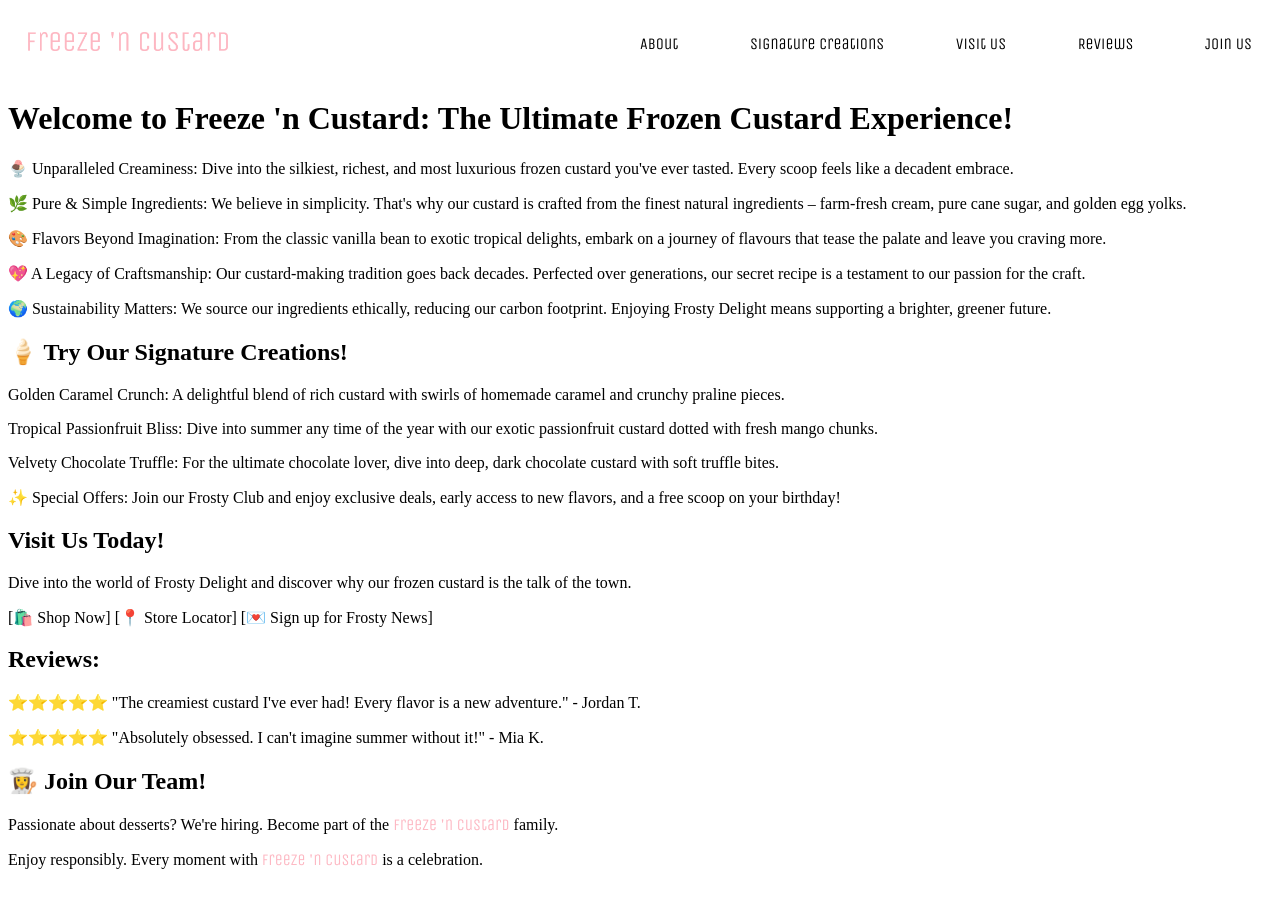
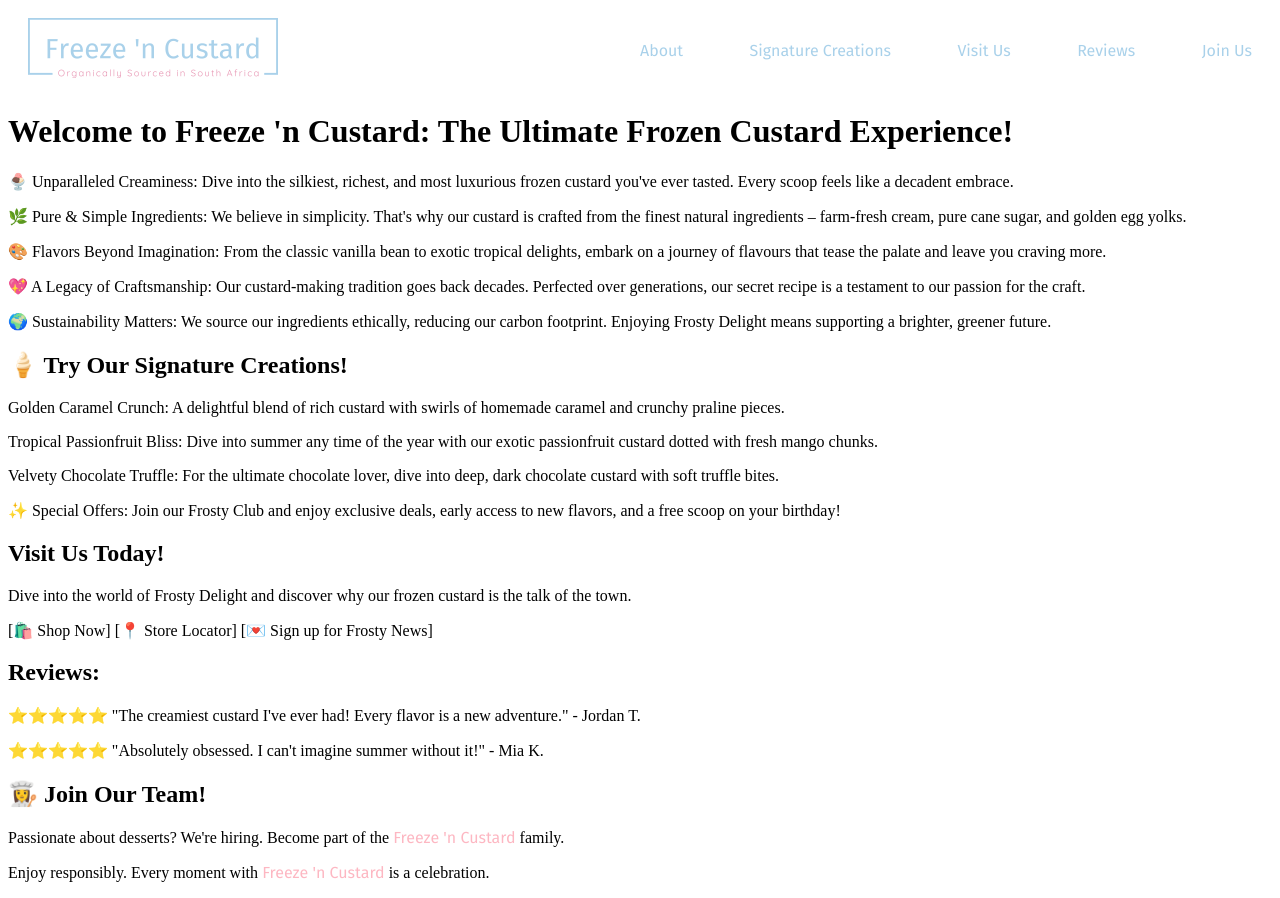
Before and after one commit to 59MrRobot/Freeze-n-Custard, a React (Create React App) app: page / in a window 1280 px wide. Built offline with nearby package versions, Linux system fonts and the light colour scheme.

Commit message:
completed header

```diff
--- a/src/App.scss
+++ b/src/App.scss
@@ -1,4 +1,4 @@
-@import url('https://fonts.googleapis.com/css2?family=Unica+One&family=Work+Sans:wght@100;200;300;400;500;600;700;800;900&display=swap');
+@import url('https://fonts.googleapis.com/css2?family=Fira+Sans:wght@400;500;600;700&family=Unica+One&family=Work+Sans:wght@100;200;300;400;500;600;700;800;900&display=swap');
 @import './styles/vars';
 
 .App {
@@ -6,30 +6,6 @@
 }
 
 .name {
-  font-family: 'Unica One', sans-serif;
+  font-family: 'Fira Sans', sans-serif;
   color: $pink-medium;
 }
-
-.logo {
-  width: 200px;
-  height: 100%;
-}
-
-.header {
-  padding: 10px 20px;
-  display: flex;
-  justify-content: space-between;
-  align-items: center;
-
-  font-family: 'Unica One', sans-serif;
-}
-
-.list {
-  list-style: none;
-  padding: 0;
-
-  display: flex;
-  justify-content: space-between;
-
-  width: 50%;
-}
--- a/src/App.tsx
+++ b/src/App.tsx
@@ -1,26 +1,12 @@
 import React from 'react';
 import './App.scss';
+import { Header } from './components/Header';
 
 const App: React.FC = () => {
   return (
     <div className="App">
-      <header className='header'>
-        <a href="/">
-          <img
-            src={`${process.env.PUBLIC_URL}/images/logo.png`}
-            alt="logo"
-            className="logo"
-          />
-        </a>
+      <Header />
 
-        <ul className='list'>
-          <li className='list__item'>About</li>
-          <li className='list__item'>Signature Creations</li>
-          <li className='list__item'>Visit Us</li>
-          <li className='list__item'>Reviews</li>
-          <li className='list__item'>Join Us</li>
-        </ul>
-      </header>
       <h1>
         Welcome to Freeze 'n Custard: The Ultimate Frozen Custard Experience!
       </h1>
--- /dev/null
+++ b/src/components/Header/Header.scss
@@ -0,0 +1,37 @@
+@import url('https://fonts.googleapis.com/css2?family=Fira+Sans:wght@400;500;600;700&family=Unica+One&family=Work+Sans:wght@100;200;300;400;500;600;700;800;900&display=swap');
+@import '../../styles/vars';
+
+.header {
+  padding: 10px 20px;
+  display: flex;
+  justify-content: space-between;
+  align-items: center;
+
+  font-family: 'Fira Sans', sans-serif;
+}
+
+.logo {
+  width: 250px;
+  height: 100%;
+}
+
+.list {
+  list-style: none;
+  padding: 0;
+
+  display: flex;
+  justify-content: space-between;
+
+  &__item {
+    text-decoration: none;
+  }
+}
+
+.nav {
+  width: 50%;
+
+  &__link {
+    text-decoration: none;
+    color: $blue-dark;
+  }
+}
--- /dev/null
+++ b/src/components/Header/Header.tsx
@@ -0,0 +1,36 @@
+import React from 'react';
+import './Header.scss';
+
+export const Header: React.FC = () => {
+  return (
+    <header className='header'>
+      <a href="/">
+        <img
+          src={`${process.env.PUBLIC_URL}/images/logo.png`}
+          alt="logo"
+          className="logo"
+        />
+      </a>
+
+      <nav className='nav'>
+        <ul className='list'>
+            <a href="/" className='nav__link'>
+              <li className='list__item'>About</li>
+            </a>
+            <a href="/" className='nav__link'>
+              <li className='list__item'>Signature Creations</li>
+            </a>
+            <a href="/" className='nav__link'>
+              <li className='list__item'>Visit Us</li>
+            </a>
+            <a href="/" className='nav__link'>
+              <li className='list__item'>Reviews</li>
+            </a>
+            <a href="/" className='nav__link'>
+              <li className='list__item'>Join Us</li>
+            </a>
+          </ul>
+      </nav>
+  </header>
+  )
+}
--- /dev/null
+++ b/src/components/Header/index.ts
@@ -0,0 +1 @@
+export * from './Header';
```
Also changed, not shown: public/favicon.png, public/images/logo.png.
